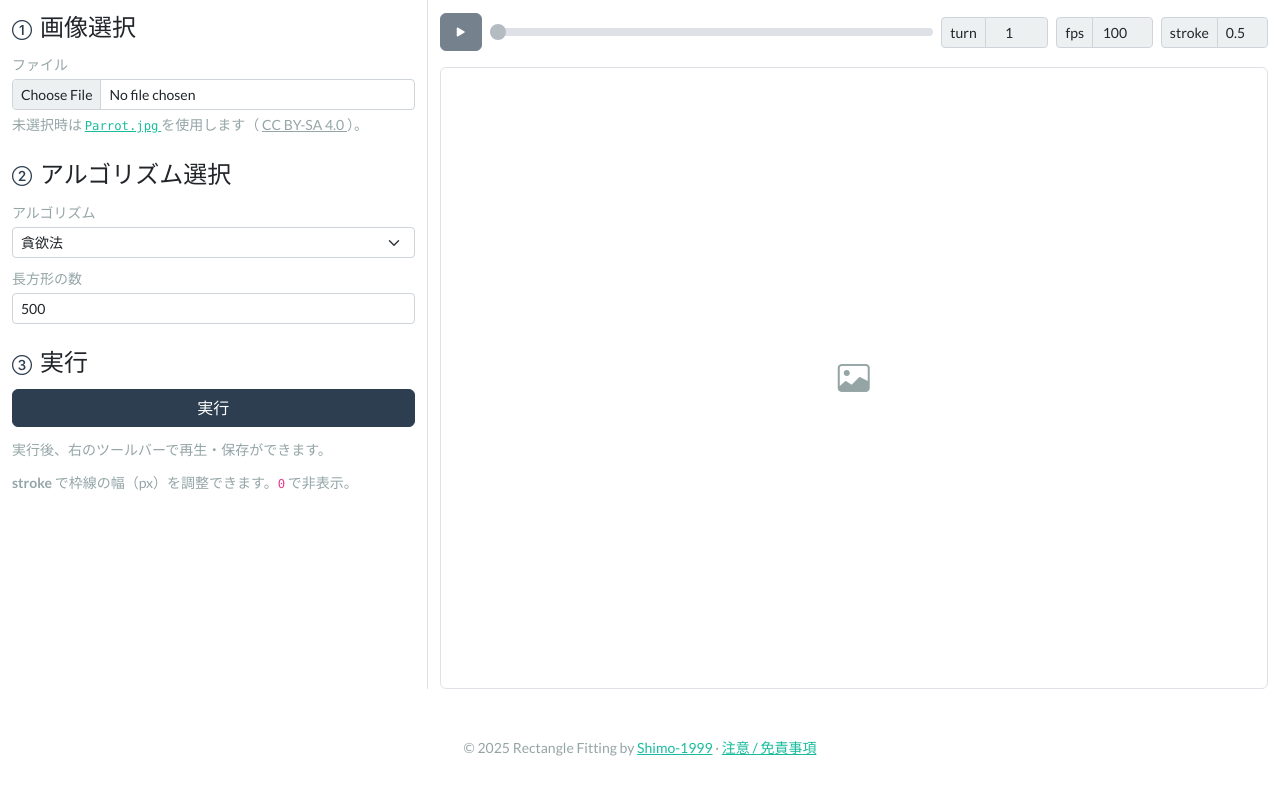
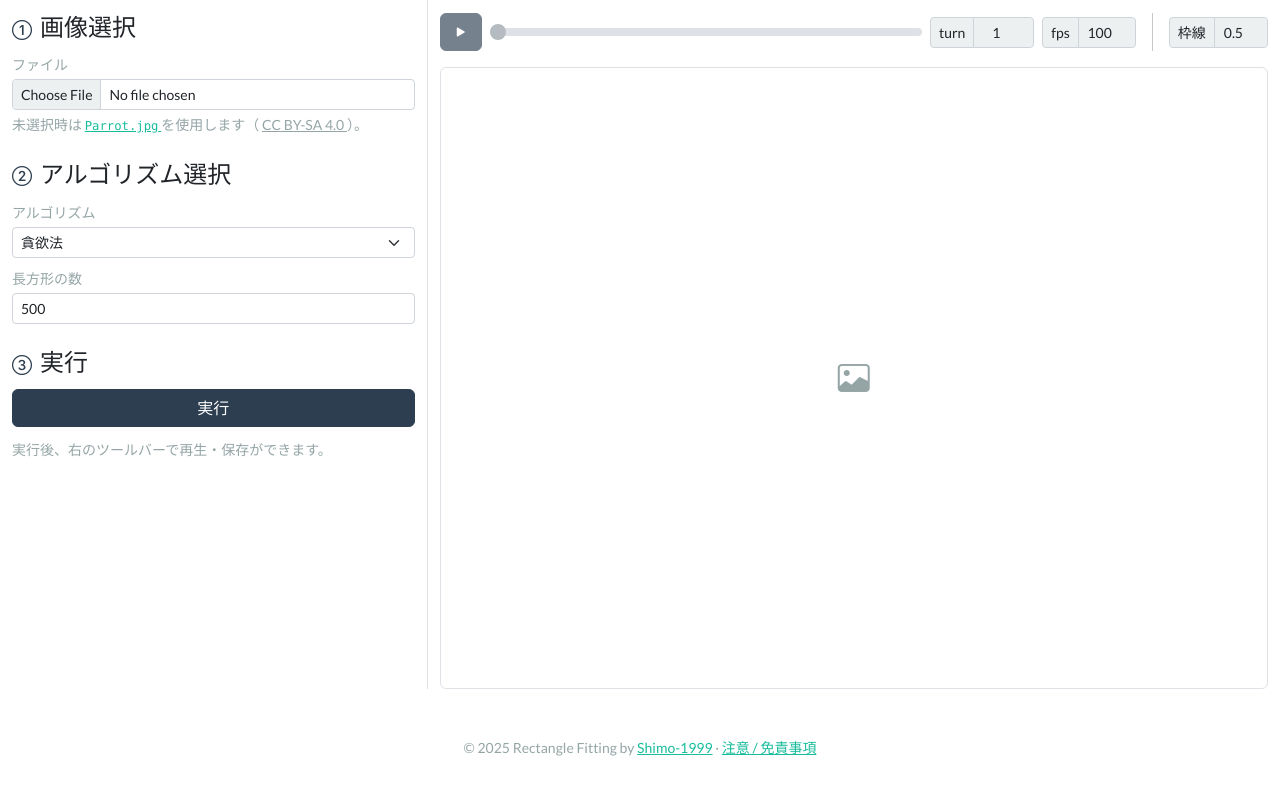
Before and after one commit to Shimo-1999/rectangle-fitting, a plain HTML site: page web/index.html in a window 1280 px wide. Shown: the part 137-932 px from the top of the page. Drawn offline with nearby package versions, Linux system fonts and the light colour scheme; a script that the page names is missing.

Commit message:
add aria-labelledby; rename label to 枠線

```diff
--- a/web/index.html
+++ b/web/index.html
@@ -105,9 +105,6 @@
               <div class="form-text small">
                 実行後、右のツールバーで再生・保存ができます。
               </div>
-              <div class="form-text small">
-                <strong>stroke</strong> で枠線の幅（px）を調整できます。<code>0</code> で非表示。
-              </div>
             </div>
           </fieldset>
 
@@ -150,9 +147,12 @@
             <label class="input-group-text" for="speed">fps</label>
             <input type="number" id="speed" value="100" min="1" max="240" class="form-control text-center" inputmode="numeric" />
           </div>
-          <div class="input-group input-group-sm" style="width: 200px;">
-            <label class="input-group-text" for="strokeWidth">stroke</label>
-            <input type="number" id="strokeWidth" class="form-control text-center" value="0.5" min="0" max="10" step="0.1" inputmode="decimal" />
+          <div class="vr d-none d-lg-block mx-2"></div>
+          <div class="input-group input-group-sm" style="width: 190px;">
+            <label class="input-group-text text-nowrap" id="strokeWidthLabel" for="strokeWidth" title="長方形の枠線の太さ">
+              枠線
+            </label>
+            <input type="number" id="strokeWidth" class="form-control text-center" value="0.5" min="0" max="10" step="0.1" inputmode="decimal" aria-labelledby="strokeWidthLabel" aria-describedby="strokeHelp"/>
           </div>
         </fieldset>
 
```
